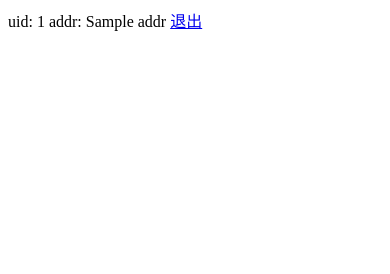
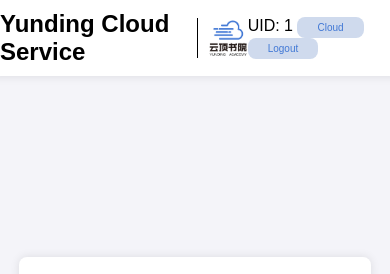
Before and after one commit to Octopustank/Yunding-Cloud, a Flask app: template templates/index.html in a window 390 px wide. Shown: the top 274 px of the page. Run offline with Flask 3, Linux system fonts and the light colour scheme; the template is opened without the code that fills it: most values are stand-ins (such as "Sample title", 1, 10 or a date in 2020); one stand-in notice (Sample message) is shown.

Commit message:
finish index and add justify for mobile device

```diff
--- a/server.py
+++ b/server.py
@@ -1,9 +1,6 @@
-from flask import Flask, render_template, request, redirect, send_file, flash, session, make_response
-import datetime as dt
+from flask import Flask, render_template, request, redirect, flash, session
 import os
-from urllib.parse import quote
 import time as tm
-import markdown
 
 import utils
 import users
@@ -21,10 +18,9 @@ app.secret_key = "very-hard-to-guess-string"
 def index():
     addr = request.remote_addr
     uid = session.get("account")
-    if uid is None: # not login
-        return redirect('/login')
-    else: # already login
-        return render_template("index.html", uid=uid, addr=addr)
+    banners = os.listdir("static/banners")
+    banners = [f"/static/banners/{banner}" for banner in banners]
+    return render_template("index.html", uid=uid, addr=addr, banners=banners)
 
 @app.route("/login", methods=["GET", "POST"])
 def login():
@@ -43,6 +39,7 @@ def login():
 
             if users.check_login(uid, pwd) == 1:
                 session["account"] = uid
+                flash("Login success", "success")
                 return redirect("/")
             elif users.check_user(uid) == -1:
                 flash("User not exist", "warning")
@@ -66,6 +63,7 @@ def login():
 @app.route("/logout")
 def logout():
     session.pop("account", None)
+    flash("Logout success", "success")
     return redirect("/login")
 
 @app.route("/cloud", methods=["GET"])
@@ -122,6 +120,7 @@ def download(subpath):
 
     tar_path = users.get_absPath(uid, subpath)
     if tar_path is None: # invalid path
+        flash("Invalid path", "error")
         return redirect("/cloud")
 
     return utils.make_download_response(tar_path)
--- /dev/null
+++ b/static/common/styles.css
@@ -0,0 +1,44 @@
+/* Flask-Flash Animation*/
+@keyframes slideDown {
+    from {
+        top: -50px;
+        opacity: 0;
+    }
+    to {
+        top: 10px;
+        opacity: 1;
+    }
+}
+
+.flash-container {
+    position: fixed;
+    top: -50px; /* original position is out of screen */
+    left: 50%;
+    transform: translateX(-50%);
+    width: auto;
+    text-align: center;
+    z-index: 1000;
+    animation: slideDown 0.5s forwards; /* animation */
+}
+
+.flash {
+    display: inline-block;
+    padding: 10px;
+    margin-bottom: 15px;
+    border-radius: 5px;
+}
+
+.flash.success {
+    background-color: #d4edda;
+    color: #155724;
+}
+
+.flash.warning {
+    background-color: #fff3cd;
+    color: #856404;
+}
+
+.flash.error {
+    background-color: #f8d7da;
+    color: #721c24;
+}
--- /dev/null
+++ b/static/index/styles.css
@@ -0,0 +1,131 @@
+body {
+    font-family: Arial, sans-serif;
+    background-color: #f4f4f9;
+    margin: 0;
+    padding: 0;
+    display: flex;
+    flex-direction: column;
+    justify-content: center;
+    align-items: center;
+    height: 100vh;
+}
+
+header {
+    display: flex;
+    align-items: center;
+    justify-content: center;
+    width: 100%;
+    background-color: #fff;
+    padding: 10px;
+    box-shadow: 0 0 10px rgba(0, 0, 0, 0.1);
+    position: fixed;
+    top: 0;
+    z-index: 1000;
+}
+
+header h1 {
+    margin: 0;
+    font-size: 24px;
+    margin-right: 10px;
+}
+
+.divider {
+    width: 1px;
+    height: 40px;
+    background-color: #000;
+    margin: 0 10px;
+}
+
+header img.logo {
+    height: 40px;
+    width: auto;
+}
+
+.header-content {
+    display: flex;
+    justify-content: space-between;
+    align-items: center;
+    width: 100%;
+}
+
+.title-container {
+    display: flex;
+    align-items: center;
+    justify-content: center;
+    flex-grow: 1;
+}
+
+.user-actions {
+    margin-left: auto;
+}
+
+.container {
+    background-color: #fff;
+    padding: 20px;
+    border-radius: 8px;
+    box-shadow: 0 0 10px rgba(0, 0, 0, 0.1);
+    text-align: center;
+    width: 80%;
+    max-width: 800px;
+    margin-top: 80px;
+}
+
+.banner {
+    position: relative;
+    width: 100%;
+    height: 300px;
+    overflow: hidden;
+    border-radius: 8px;
+    margin-bottom: 20px;
+}
+
+.banner img {
+    width: 100%;
+    height: 100%;
+    object-fit: cover;
+    position: center;
+    transition: transform 0.5s ease-in-out;
+}
+
+.user-info {
+    margin-bottom: 20px;
+    text-align: left;
+}
+
+.user-info .info-item {
+    display: flex;
+    justify-content: space-between;
+    padding: 10px;
+    background-color: #f9f9f9;
+    border-radius: 5px;
+    margin-bottom: 10px;
+}
+
+.user-info .info-item span {
+    font-weight: lighter;
+    font-size: 10px;
+    color: #333;
+}
+
+.logout-button, .login-button, .cloud-button {
+    display: inline-block;
+    padding: 5px 20px;
+    color: #4178d5;
+    background-color: #cfdaed;
+    text-decoration: none;
+    font-size: 10px;
+    border-radius: 8px;
+    transition: background-color 0.3s ease;
+}
+
+.logout-button:hover, .login-button:hover, .cloud-button:hover {
+    color: #cfdaed;
+    background-color: #4178d5;
+}
+
+footer {
+    position: fixed;
+    bottom: 10px;
+    font-size: 12px;
+    color: #666;
+}
--- a/templates/cloud.html
+++ b/templates/cloud.html
@@ -5,6 +5,8 @@
     <meta name="viewport" content="width=device-width, initial-scale=1.0">
     <title>YundingCloud</title>
     <link rel="stylesheet" href="{{ url_for('static', filename='cloud/styles.css') }}">
+    <link rel="stylesheet" href="{{ url_for('static', filename='common/styles.css') }}">
+    <meta name="viewport" content="width=device-width, initial-scale=1.0, minimum-scale=0.5, maximum-scale=2.0, user-scalable=yes" />
 
     <script>
         function showMakeDirPrompt() {
@@ -29,6 +31,8 @@
     </div>
 
     <div class="container">
+        <a href="/logout">Logout</a>
+        <a href="/cloud">Home</a>
         <h1>Cloud Space</h1>
         <div>
             <p>uid: {{uid}}</p>
--- a/templates/index.html
+++ b/templates/index.html
@@ -1,3 +1,81 @@
-uid: {{uid}}
-addr: {{addr}}
-<a href="/logout">退出</a>
+<!DOCTYPE html>
+<html lang="zh-cn">
+<head>
+    <meta charset="UTF-8">
+    <meta name="viewport" content="width=device-width, initial-scale=1.0">
+    <title>YundingCloud</title>
+    <link rel="stylesheet" href="{{ url_for('static', filename='index/styles.css') }}">
+    <link rel="stylesheet" href="{{ url_for('static', filename='common/styles.css') }}">
+    <meta name="viewport" content="width=device-width, initial-scale=1.0, minimum-scale=0.5, maximum-scale=2.0, user-scalable=yes" />
+
+    <!-- The following JavaScript code is used to implement the banner rotation feature. -->
+    <script>
+        document.addEventListener('DOMContentLoaded', function() {
+            let banners = {{ banners|tojson }};
+            let bannerIndex = 0;
+            const bannerElement = document.getElementById('banner');
+
+            function showNextBanner() {
+                bannerElement.style.transition = 'none';
+                bannerElement.style.transform = 'translateX(100%)';
+                setTimeout(() => {
+                    bannerElement.src = banners[bannerIndex];
+                    bannerElement.style.transition = 'transform 0.5s ease-in-out';
+                    bannerElement.style.transform = 'translateX(0)';
+                    bannerIndex = (bannerIndex + 1) % banners.length;
+                }, 50);
+            }
+
+            setInterval(showNextBanner, 5000);
+            showNextBanner();
+        });
+    </script>
+</head>
+
+<body>
+    <!--Flask.flash info-->
+    <div class="flash-container">
+        {% with messages = get_flashed_messages(with_categories=true) %}
+            {% if messages %}
+                {% set category, message = messages[-1] %}
+                <p class="flash {{ category }}">{{ message }}</p>
+            {% endif %}
+        {% endwith %}
+    </div>
+
+    <header>
+        <div class="header-content">
+            <div class="title-container">
+                <h1>Yunding Cloud Service</h1>
+                <div class="divider"></div>
+                <img src="{{ url_for('static', filename='logo/yunding.png') }}" alt="Logo" class="logo">
+            </div>
+            <div class="user-actions">
+                {% if uid %}
+                    <span>UID: {{uid}}</span>
+                    <a href="/cloud" class="cloud-button">Cloud</a>
+                    <a href="/logout" class="logout-button">Logout</a>
+                {% else %}
+                    <a href="/login" class="login-button">Login</a>
+                {% endif %}
+            </div>
+        </div>
+    </header>
+
+    <div class="container">
+        <div class="banner">
+            <img id="banner" src="" alt="Banner">
+        </div>
+        <div class="user-info">
+            <div class="info-item">
+                <span>IP Address:</span>
+                <span>{{addr}}</span>
+            </div>
+        </div>
+    </div>
+
+    <footer>
+        <p>2024 | YundingAcademy</p>
+    </footer>
+</body>
+</html>
--- a/templates/login.html
+++ b/templates/login.html
@@ -4,6 +4,7 @@
     <meta charset="UTF-8">
     <title>YundingCloud-Login</title>
     <link rel="stylesheet" type="text/css" href="{{ url_for('static',filename='login/styles.css') }}">
+    <link rel="stylesheet" href="{{ url_for('static', filename='common/styles.css') }}">
     <meta name="viewport" content="width=device-width, initial-scale=1.0, minimum-scale=0.5, maximum-scale=2.0, user-scalable=yes" />
 </head>
 <body>
@@ -24,6 +25,7 @@
             <!--Enter uid-->
                 <div class="header">
                     <h1>Login</h1>
+                    <span class="back-link" onclick="window.location.href='/'">Back</span>
                 </div>
                 <div class="form-group">
                     <label for="uid">User Name</label>
```
Also changed, not shown: static/cloud/styles.css (+0 -45 lines), static/login/styles.css (+0 -45 lines), templates/preview.html (+12 -0 lines), static/logo/yunding.png (added), 1 other file.
